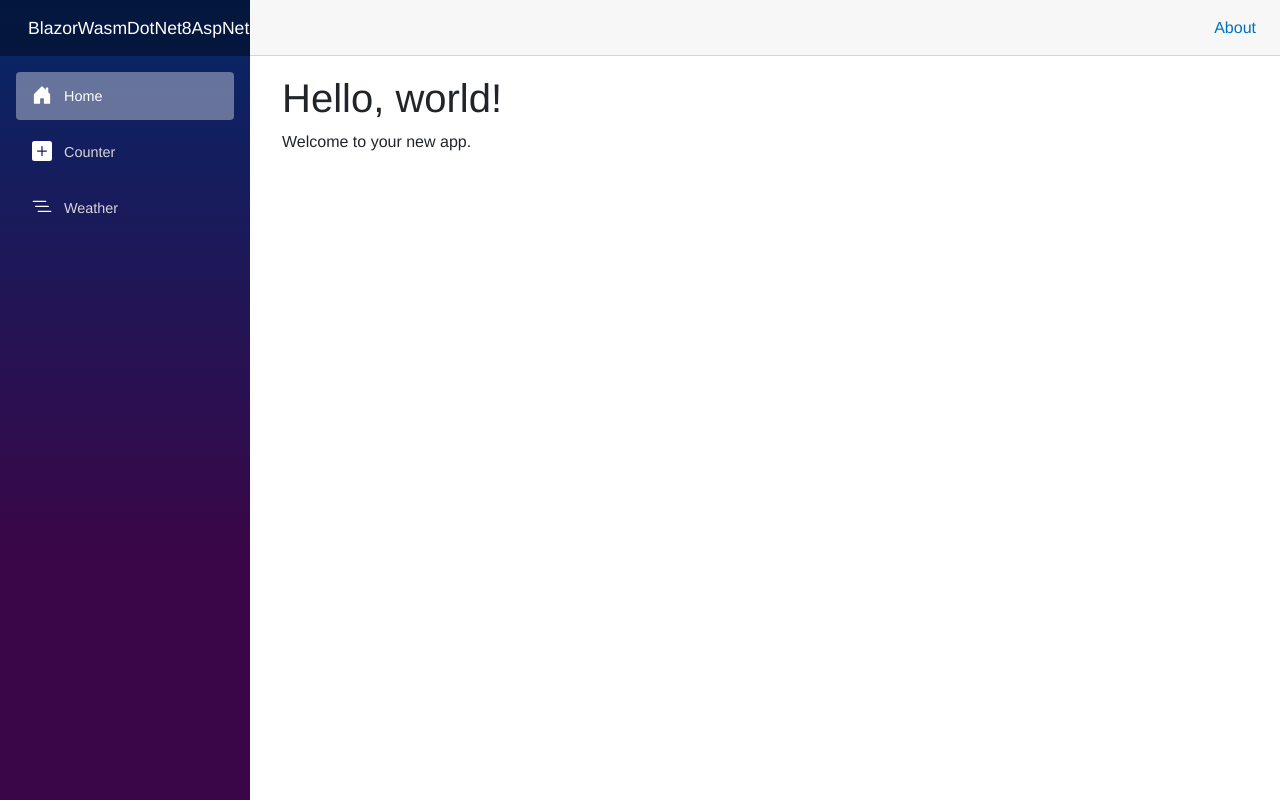
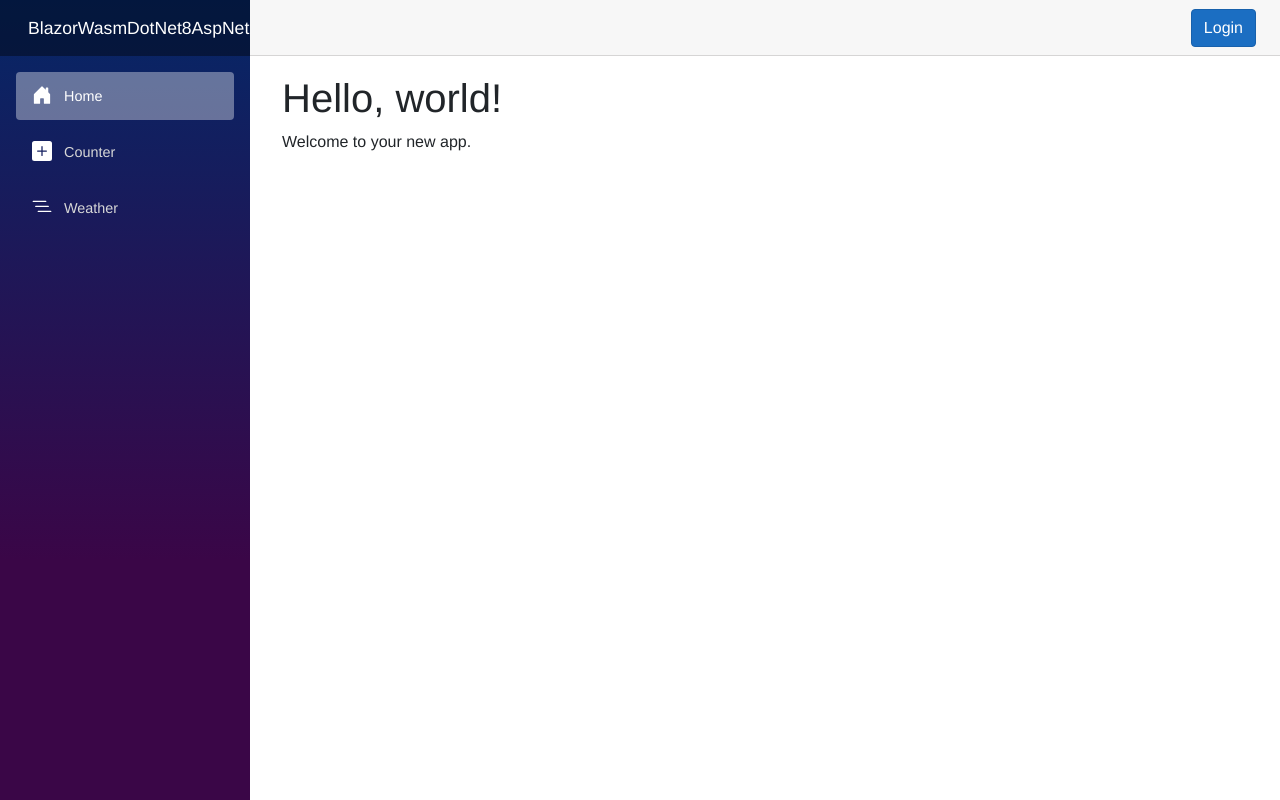
Before and after one commit to SBC-Jericho/Authentication-Authorization, an ASP.NET Core app: page / in a window 1280 px wide. Run offline with ASP.NET Core 8, Linux system fonts and the light colour scheme; style sheets or scripts are compiled from the project's sources.

Commit message:
first commit using branch

```diff
--- /dev/null
+++ b/BlazorWasmDotNet8AspNetCoreHosted.Client/Layout/LoginLogoutButton.razor
@@ -0,0 +1,24 @@
+@inject NavigationManager NavigationManager
+@inject ILocalStorageService LocalStorage
+@inject AuthenticationStateProvider AuthStateProvider
+
+<AuthorizeView>
+    <Authorized>
+        <button @onclick="Logout" class="btn btn-danger">Logout</button>
+    </Authorized>
+    <NotAuthorized>
+        <button @onclick="Login" class="btn btn-primary">Login</button>
+    </NotAuthorized>
+</AuthorizeView>
+@code {
+    void Login()
+    {
+        NavigationManager.NavigateTo("login");
+    }
+
+    async Task Logout()
+    {
+        await LocalStorage.RemoveItemAsync("token");
+        await AuthStateProvider.GetAuthenticationStateAsync();
+    }
+}
--- a/BlazorWasmDotNet8AspNetCoreHosted.Client/Layout/MainLayout.razor
+++ b/BlazorWasmDotNet8AspNetCoreHosted.Client/Layout/MainLayout.razor
@@ -6,7 +6,7 @@
 
     <main>
         <div class="top-row px-4">
-            <a href="https://learn.microsoft.com/aspnet/core/" target="_blank">About</a>
+            <LoginLogoutButton />
         </div>
 
         <article class="content px-4">
```
Also changed, not shown: BlazorWasmDotNet8AspNetCoreHosted.Client/CustomAuthStateProvider.cs (+9 -1 lines).
